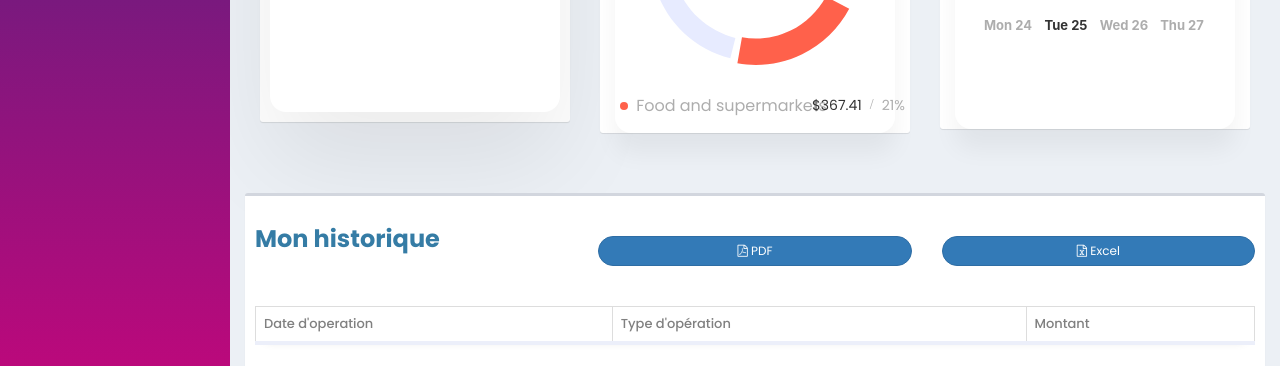
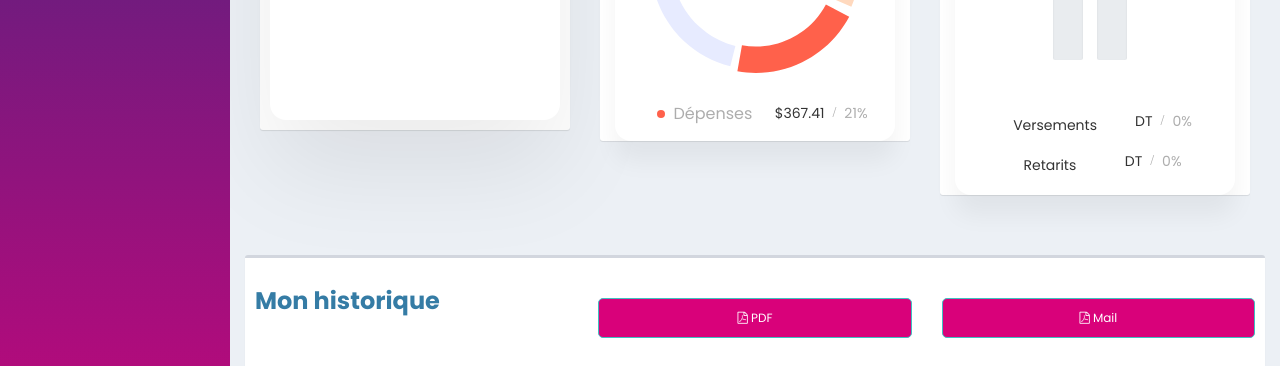
Before and after one commit to khalilboumelala/banektek_java, a Symfony app: template templates/compte/mescomptes.html.twig in a window 1280 px wide. Shown: the part 685-1051 px from the top of the page. Run offline with Twig, Linux system fonts and the light colour scheme; the template is opened without the code that fills it, so the values that code supplies are empty; a map, chart or similar area stays blank; some libraries are stand-ins or nearby versions; some web fonts are replaced.

Commit message:
lyna_integration
lyna_integration

```diff
--- a/templates/compte/mescomptes.html.twig
+++ b/templates/compte/mescomptes.html.twig
@@ -1,7 +1,10 @@
 {% extends 'base_client.html.twig' %}
-{% block photo %}src="../dist/img/user2-160x160.jpg"{% endblock %}
-{% block photo2 %}src="../dist/img/user2-160x160.jpg"{% endblock %}
-{% block photo3 %}src="../dist/img/user2-160x160.jpg"{% endblock %}
+{% block photo %}src="../{{client_connecter.photo}}"{% endblock %}
+{% block photo2 %}src="../{{client_connecter.photo}}"{% endblock %}
+{% block photo3 %}src="../{{client_connecter.photo}}"{% endblock %}
+{% block username %}{{client_connecter.nom}}{% endblock %}
+{% block username2 %}{{client_connecter.nom}}{% endblock %}
+{% block username3 %}{{client_connecter.nom}}{% endblock %}
 {% block tableau_active %}{% endblock %}
 {% block tableau_compte %}{% endblock %}
 {% block compte_active %}active{% endblock %}
@@ -19,8 +22,8 @@ Comptes
 <small>-</small>
 </h1>
 <ol class="breadcrumb">
-<li><a href="#"><i class="fa fa-dashboard"></i> Home</a></li>
-<li class="active">Compte</li>
+<li><a style="color:black!important;"href="#"><i class="fa fa-dashboard" style="color:black;"></i> Home</a></li>
+<li class="active"Compte</li>
 <li class="mescomptes"> <a style="color:black!important;">Compte 1</a></li>
 <li class="mescomptes"> <a style="color:black!important;">Compte 2</a></li>
 <li class="mescomptes"> <a style="color:black!important;">Compte 3</a></li>
@@ -41,9 +44,10 @@ Comptes
 
 <span class="info-box-number">{{comptes[0].solde}}</span>
 <div class="">
-<button type="button" class="btn btn-info"><i class="fa fa-download" style="margin-right:10px;"></i> Telecharger RIB</button>
-<button type="button" class="btn btn-info"><i class="fa fa-exchange" ></i>  Virements</button>
-<button type="button" class="btn btn-info"><i class="fa fa-file-text-o"></i>  Relevé</button>
+<a href="{{ path('app_pdfrib') }}" class="btn btn-info"><i class="fa fa-download" style="margin-right:10px;"></i> Télécharger RIB</a>
+
+
+
 </div><div class="progress">
 <div class="progress-bar" style="width: 70%"></div>
 </div>
@@ -95,20 +99,21 @@ Num Compte : {{comptes[0].rib}}
             <div class="graph">
               <svg width="232" height="232" viewBox="0 0 232 232" fill="none" xmlns="http://www.w3.org/2000/svg">
                 <path d="M72.4125 19.3004C84.4065 13.7076 97.3496 10.4324 110.56 9.64758L111.806 30.6106C101.237 31.2385 90.8826 33.8586 81.2875 38.3329L72.4125 19.3004Z" fill="#FFF8B4"></path>
-                <path d="M28.0663 57.5654C37.6988 42.7326 50.922 30.5732 66.5089 22.2156L76.4324 40.723C63.963 47.4091 53.3844 57.1366 45.6784 69.0028L28.0663 57.5654Z" fill="#EBFCC7"></path>
                 <path d="M14.8361 139.923C8.37522 114.009 12.0313 86.6081 25.0603 63.2955L43.3917 73.5405C32.9685 92.1906 30.0436 114.112 35.2123 134.842L14.8361 139.923Z" fill="#D5EFFF"></path>
                 <path d="M91.3154 216.36C74.1546 212.082 58.3526 203.538 45.3758 191.521C32.399 179.504 22.6678 164.404 17.0852 147.622L37.0116 140.994C41.4777 154.419 49.2626 166.499 59.6441 176.113C70.0256 185.726 82.6671 192.561 96.3957 195.984L91.3154 216.36Z" fill="#E7EBFF"></path>
                 <path d="M210.213 166.828C199.72 186.563 183.248 202.469 163.159 212.267C143.07 222.065 120.395 225.252 98.3832 221.371L102.967 195.372C119.489 198.285 136.508 195.893 151.586 188.539C166.664 181.185 179.027 169.246 186.903 154.434L210.213 166.828Z" fill="#FF614B"></path>
                 <path d="M116 10C133.407 10 150.541 14.3276 165.86 22.5934C181.179 30.8591 194.203 42.8038 203.76 57.3526C213.317 71.9014 219.106 88.5979 220.608 105.94C222.11 123.282 219.277 140.725 212.364 156.701L193.091 148.36C198.622 135.58 200.888 121.626 199.687 107.752C198.485 93.8784 193.853 80.5211 186.208 68.8821C178.562 57.243 168.143 47.6873 155.888 41.0747C143.633 34.4621 129.926 31 116 31V10Z" fill="#FFD9BE"></path>
+                             <path d="M28.0663 57.5654C37.6988 42.7326 50.922 30.5732 66.5089 22.2156L76.4324 40.723C63.963 47.4091 53.3844 57.1366 45.6784 69.0028L28.0663 57.5654Z" fill="#EBFCC7"></path>
+
               </svg>
             </div>
             <div class="spendingSummary">
               <div class="period">August</div>
-              <div class="spent">$1,749.50</div>
+              <div class="spent">{{comptes[0].getRevenu}}</div>
             </div>
           </div>
           <div class="selectedCategoryInfo row">
-            <div class="categoryName orange">Food and supermarkets</div>
+            <div class="categoryName orange">Dépenses</div>
             <div class="categorySummary row">
               <div class="price">$367.41</div>
               /
@@ -130,60 +135,73 @@ Num Compte : {{comptes[0].rib}}
     <div class="box box-info">
        <div class="blocksRow">
     <div class="col">
-      <div class="block statBlock">
+
+      <div class="block spendingBlock">
         <div class="titleWrap">
-          <div class="title">Statistics</div>
-          <div class="rightTitle">
-            <span class="blue">Spent</span>
-            <span class="orange">Income</span>
+          <div class="title">Statics</div>
+          <a href="#" class="calendarTrigger"></a>
+        </div>
+        <div class="spendingWrap">
+                  <div class="box-body text-center">
+<div class="progress vertical">
+<div class="progress-bar" role="progressbar" aria-valuenow="40" aria-valuemin="0" aria-valuemax="100" style="height: {{comptes[0].getPourcentageRetrait|round}}%;background-color:rgb(255, 97, 75);"  >
+<span class="sr-only" >40%</span>
 </div>
 </div>
-        <div class="statWrap">
-          <div class="statRow">
-            <div class="statBlock">
-              <div class="statInfoTooltip tooltip">
-                <span class="blue">$400.43</span>
-                <span class="orange">$148.11</span>
+<div class="progress vertical">
+<div class="progress-bar" role="progressbar" aria-valuenow="40" aria-valuemin="0" aria-valuemax="100" style="height: {{comptes[0].getPourcentageVersement|round}}%;background-color:#00a65a;"  >
+<span class="sr-only">20%</span>
 </div>
-              <div class="statLine blue" style="height: 72%"></div>
-              <div class="statLine orange" style="height: 50%"></div>
-              <div class="statDay">Mon 24</div>
-            </div>
-            <div class="statBlock tapped">
-              <div class="statInfoTooltip tooltip">
-                <span class="blue">$400.43</span>
-                <span class="orange">$148.11</span>
-              </div>
-              <div class="statLine blue" style="height: 63.85%"></div>
-              <div class="statLine orange" style="height: 31.5%"></div>
-              <div class="statDay">Tue 25</div>
-            </div>
-            <div class="statBlock">
-              <div class="statInfoTooltip tooltip">
-                <span class="blue">$400.43</span>
-                <span class="orange">$148.11</span>
-              </div>
-              <div class="statLine blue" style="height: 21.5%"></div>
-              <div class="statLine orange" style="height: 76.9%"></div>
-              <div class="statDay">Wed 26</div>
-            </div>
-            <div class="statBlock">
-              <div class="statInfoTooltip tooltip">
-                <span class="blue">$400.43</span>
-                <span class="orange">$148.11</span>
-              </div>
-              <div class="statLine blue" style="height: 83.05%"></div>
-              <div class="statLine orange" style="height: 70.76%"></div>
-              <div class="statDay">Thu 27</div>
-            </div>
-          </div>
-        </div>
-        </div>
-  </div> </div> </div>
 </div>
 
 
 
+
+</div>
+          <div class="selectedCategoryInfo row">
+            <div class="categoryNameGreen">Versements</div>
+            <div class="categorySummary row">
+<div class="price">{{comptes[0].getSommeVersements}} DT</div>
+              /
+              <div class="percentage">
+                {{comptes[0].getPourcentageVersement|round}}%
+              </div>
+            </div>
+
+          </div>
+           <!---->
+             <div class="selectedCategoryInfo row">
+            <div class="categoryNameRed">Retarits</div>
+            <div class="categorySummary row">
+<div class="price">{{comptes[0].getSommeRetraits}} DT</div>
+              /
+              <div class="percentage">
+             {{comptes[0].getPourcentageRetrait|round}}%
+              </div>
+            </div>
+
+          </div>
+          <!---->
+         <!--   <div class="selectedCategoryInfo row">        -->
+         <!--   <div class="categoryNameBlue">Dépenses</div>-->
+         <!--   <div class="categorySummary row">-->
+         <!--     <div class="price">$367.41</div>-->
+         <!--     /-->
+         <!--     <div class="percentage">-->
+         <!--       21%-->
+         <!--     </div>-->
+         <!--   </div>-->
+         <!--  -->
+         <!-- </div>-->
+          <!---->
+        </div>
+      </div>
+
+      </div>
+    </div>
+
+    </div>
+  </div>
 <!-- contenu de la page -->
 <!--mes activités-->
 <!--bouttons-->
@@ -201,16 +219,18 @@ Num Compte : {{comptes[0].rib}}
    <div class="row">
     <h3 class="title_tab col-sm-4">Mon historique</h3>
 
-                  <div class="col-sm-4" style="margin-top:30px;" >
-                         <button type="button" class="btn btn-block btn-primary btn-sm">
+                 <div class="col-sm-4" style="margin-top:30px;">
+    <a href="{{path('export_compte_to_pdf')}}" class="btn btn-block btn-primary btn-sm">
         <i class="fa fa-file-pdf-o"></i> PDF
-                        </button>
+    </a>
 </div>
              <div class="col-sm-4" style="margin-top:30px;">
-                            <button type="button" class="btn btn-block btn-primary btn-sm">
-                              <i class="fa fa-file-excel-o"></i> Excel
-                            </button>
+    <a href="{{path('send_mail_bilan')}}" class="btn btn-block btn-primary btn-sm">
+        <i class="fa fa-file-pdf-o"></i> Mail
+    </a>
 </div>
+
+
 
   </div>
 
--- a/templates/compte/show.html.twig
+++ b/templates/compte/show.html.twig
@@ -1,4 +1,4 @@
-{% extends 'base_agence.html.twig' %}
+    {% extends 'base_agence.html.twig' %}
 
 {# titre de le page#}
 {% block title %}Banektek - Agent Menu{% endblock %}
```
Also changed, not shown: src/Controller/CarteController.php (+26 -8 lines), src/Controller/CompteController.php (+118 -0 lines), src/Entity/Compte.php (+57 -0 lines), templates/carte/index.html.twig (+6 -7 lines), templates/carte/mycard.html.twig (+11 -5 lines), templates/carte/new.html.twig (+6 -8 lines), templates/compte/index.html.twig (+17 -12 lines), templates/compte/new.html.twig (+6 -7 lines). Lines whose indentation alone changed are shown as unchanged.
